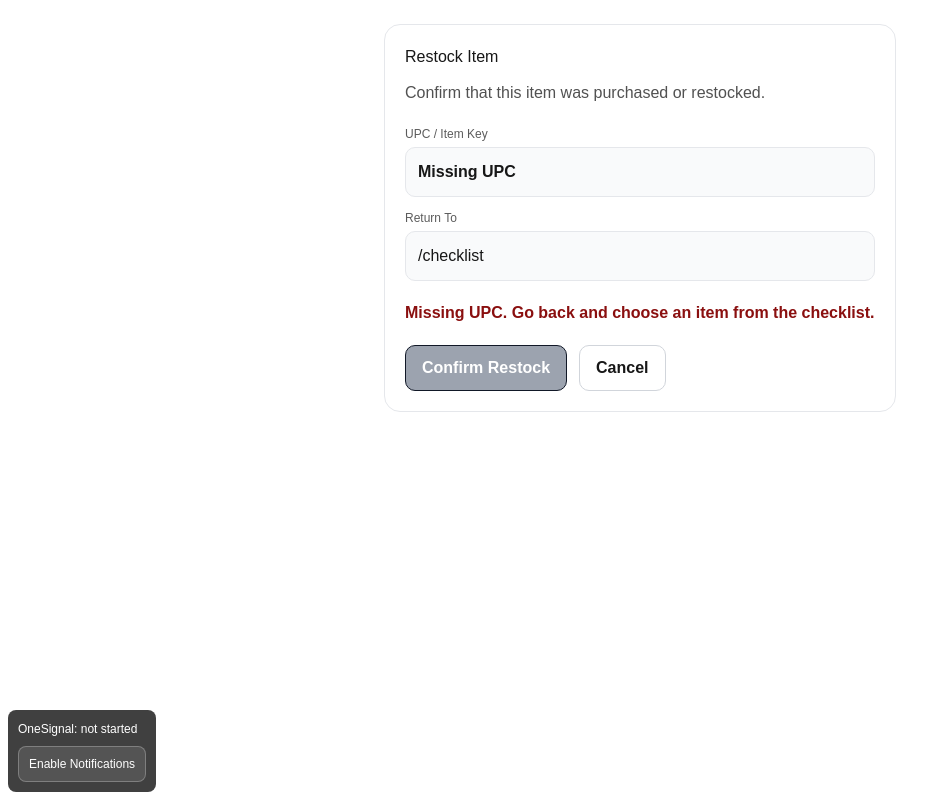
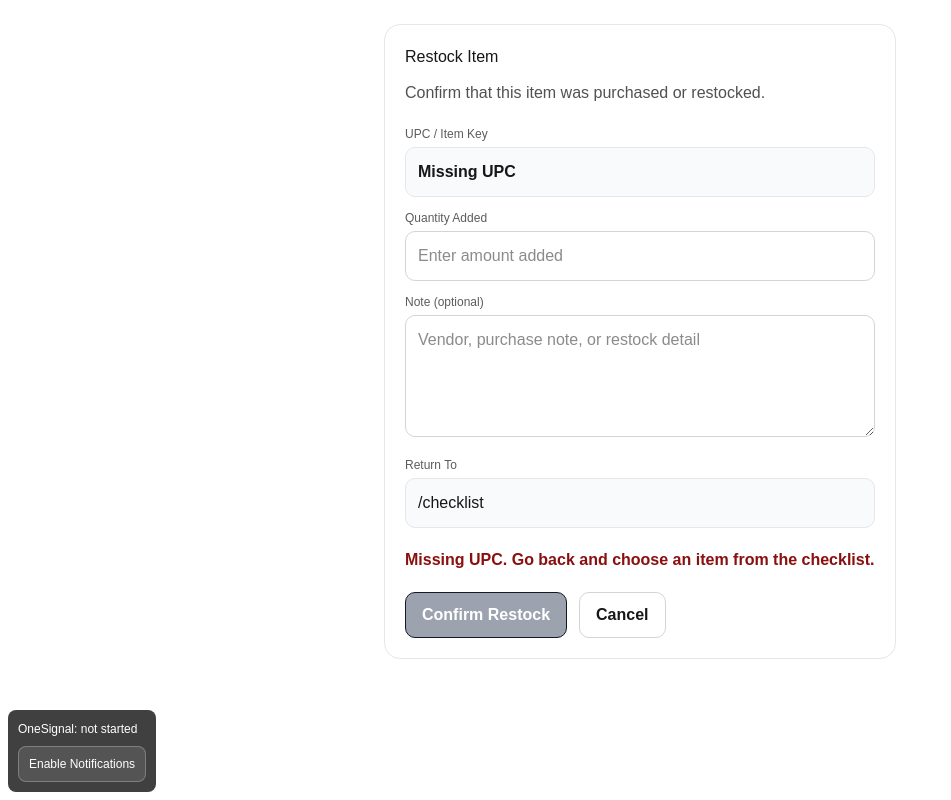
Before and after one commit to TheToolShedRep/Inventory-Alert-Next, a Next.js app: page /purchase in a window 1280 px wide. Shown: the whole page, without its empty margins (0-951 px from the left). Built offline with nearby package versions, Linux system fonts and the light colour scheme.

Commit message:
Add purchae amount and note to purchase page

```diff
--- a/app/purchase/PurchaseClient.tsx
+++ b/app/purchase/PurchaseClient.tsx
@@ -10,6 +10,8 @@ export default function PurchaseClient() {
   const upc = searchParams.get("upc");
   const returnUrl = searchParams.get("return") || "/checklist";
 
+  const [quantity, setQuantity] = useState("");
+  const [note, setNote] = useState("");
   const [loading, setLoading] = useState(false);
 
   async function markPurchased() {
@@ -26,6 +28,8 @@ export default function PurchaseClient() {
         body: JSON.stringify({
           upc,
           action: "purchased",
+          quantity,
+          note,
         }),
       });
 
@@ -89,6 +93,66 @@ export default function PurchaseClient() {
             >
               {upc || "Missing UPC"}
             </div>
+          </div>
+
+          <div>
+            <label
+              htmlFor="quantity"
+              style={{
+                display: "block",
+                fontSize: 12,
+                opacity: 0.7,
+                marginBottom: 4,
+              }}
+            >
+              Quantity Added
+            </label>
+            <input
+              id="quantity"
+              type="number"
+              inputMode="decimal"
+              min="0"
+              step="any"
+              value={quantity}
+              onChange={(e) => setQuantity(e.target.value)}
+              placeholder="Enter amount added"
+              style={{
+                width: "100%",
+                padding: 12,
+                border: "1px solid #d1d5db",
+                borderRadius: 10,
+                background: "#fff",
+              }}
+            />
+          </div>
+
+          <div>
+            <label
+              htmlFor="note"
+              style={{
+                display: "block",
+                fontSize: 12,
+                opacity: 0.7,
+                marginBottom: 4,
+              }}
+            >
+              Note (optional)
+            </label>
+            <textarea
+              id="note"
+              value={note}
+              onChange={(e) => setNote(e.target.value)}
+              placeholder="Vendor, purchase note, or restock detail"
+              rows={4}
+              style={{
+                width: "100%",
+                padding: 12,
+                border: "1px solid #d1d5db",
+                borderRadius: 10,
+                background: "#fff",
+                resize: "vertical",
+              }}
+            />
           </div>
 
           <div>
```
